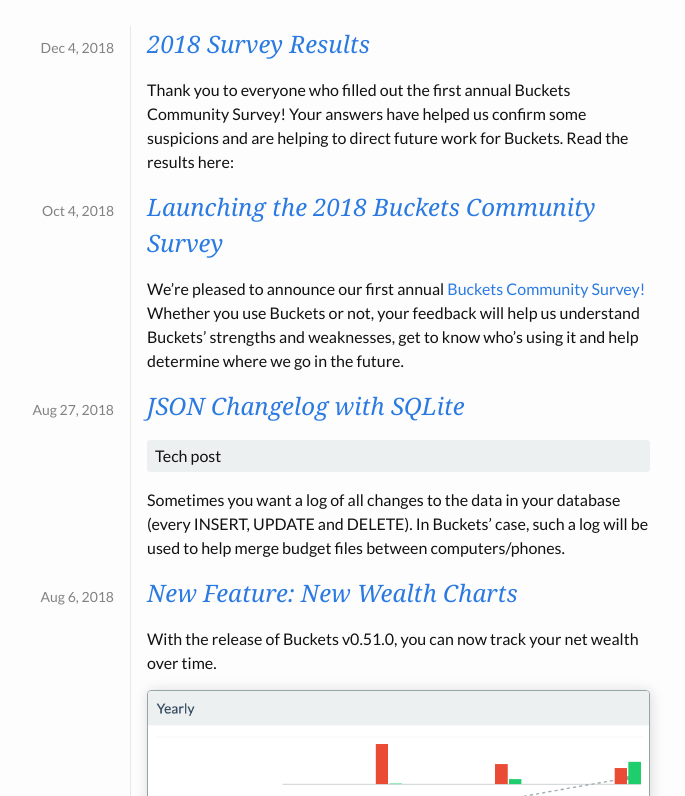
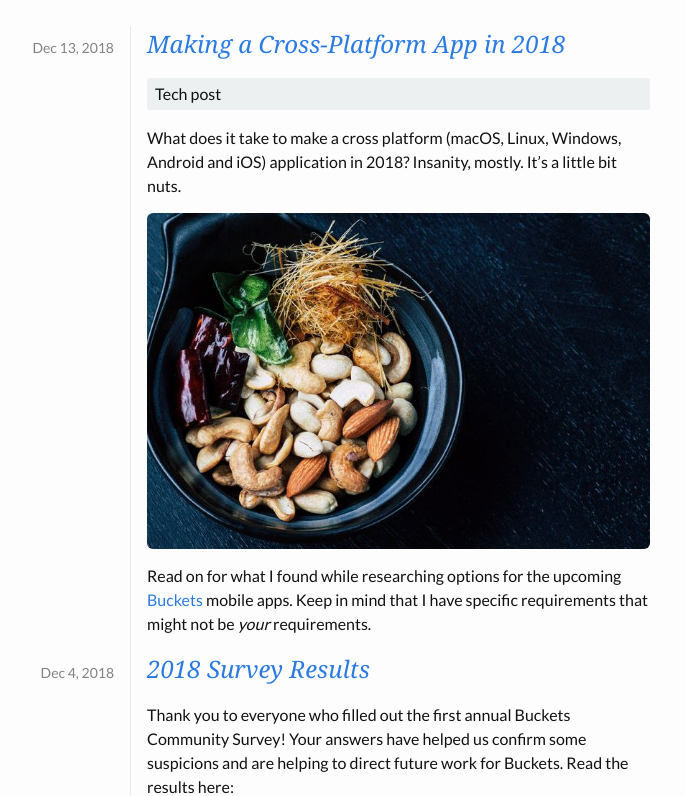
Before and after one commit to https-www-twitter-com-henry0323389595/buckets.github.io, a Jekyll site: the page built from index.html, in a window 1280 px wide and 900 px high, cut to the strip 104-900 px from the top of the window. Shown: the whole strip, without its empty margins (330-1015 px from the left). Built offline with Jekyll 4.4.1, drawn with Linux system fonts in a browser that asks for light colours; comment, search, counter and statistics services are not loaded; some of the changed text lies outside the part shown.

Commit message:
It's still 2018, eh?

```diff
--- a/_drafts/making-an-app-2018.md
+++ b/_posts/2018-12-13-making-an-app-2018.md
@@ -1,13 +1,13 @@
 ---
 layout: post
-title: Making a Cross-Platform App in 2019
+title: Making a Cross-Platform App in 2018
 author: Matt
 tags: tech
 image: /img/making-an-app-2018/nuts.jpg
 excerpt_separator: <!--more-->
 ---
 
-What does it take to make a cross platform (macOS, Linux, Windows, Android and iOS) application in 2019?  Insanity, mostly.  It's a little bit nuts.
+What does it take to make a cross platform (macOS, Linux, Windows, Android and iOS) application in 2018?  Insanity, mostly.  It's a little bit nuts.
 
 <img alt="Nuts" src="{{site.url}}/img/making-an-app-2018/nuts.jpg" style="border-radius: 6px;"/>
 
```
